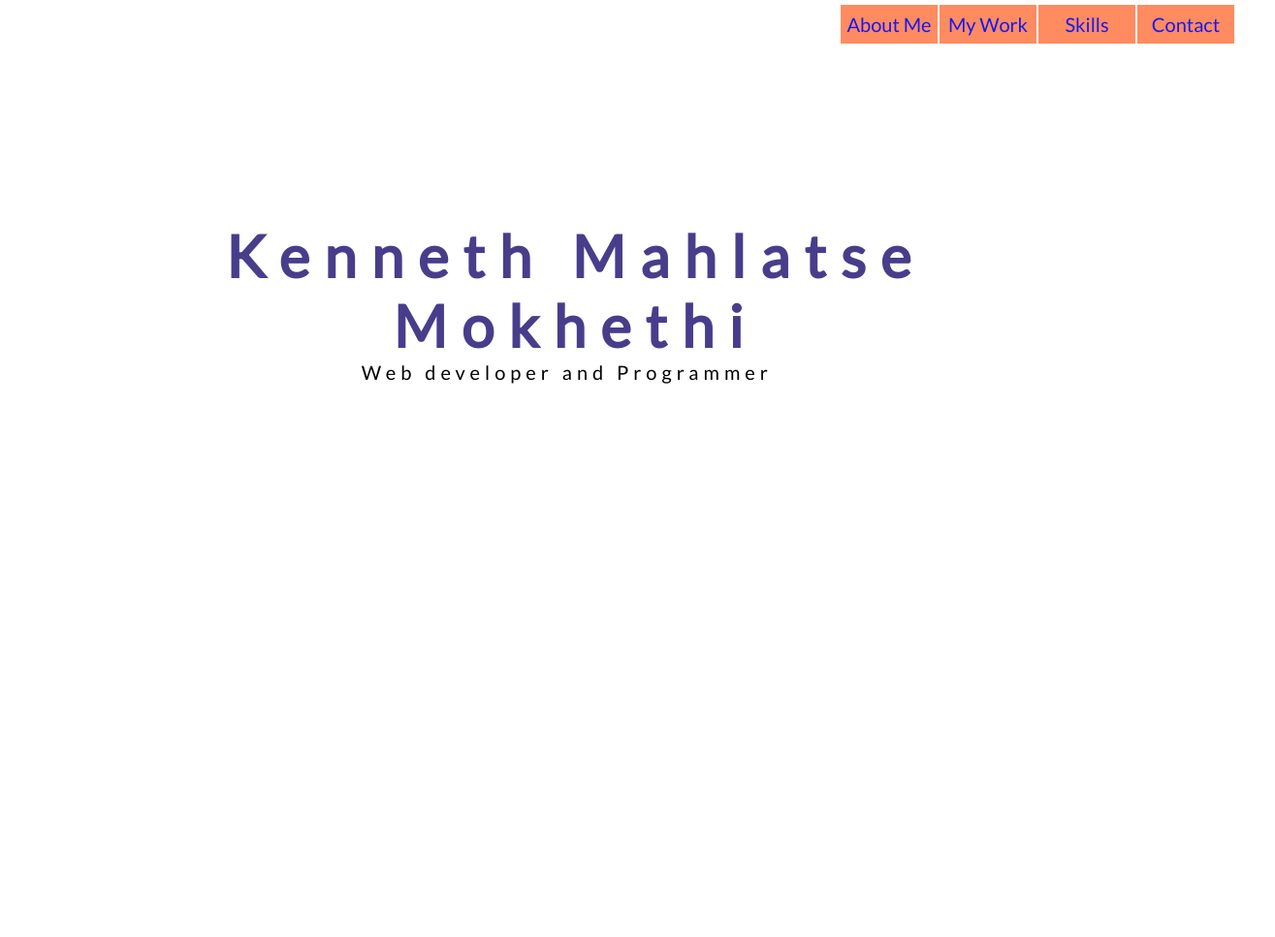
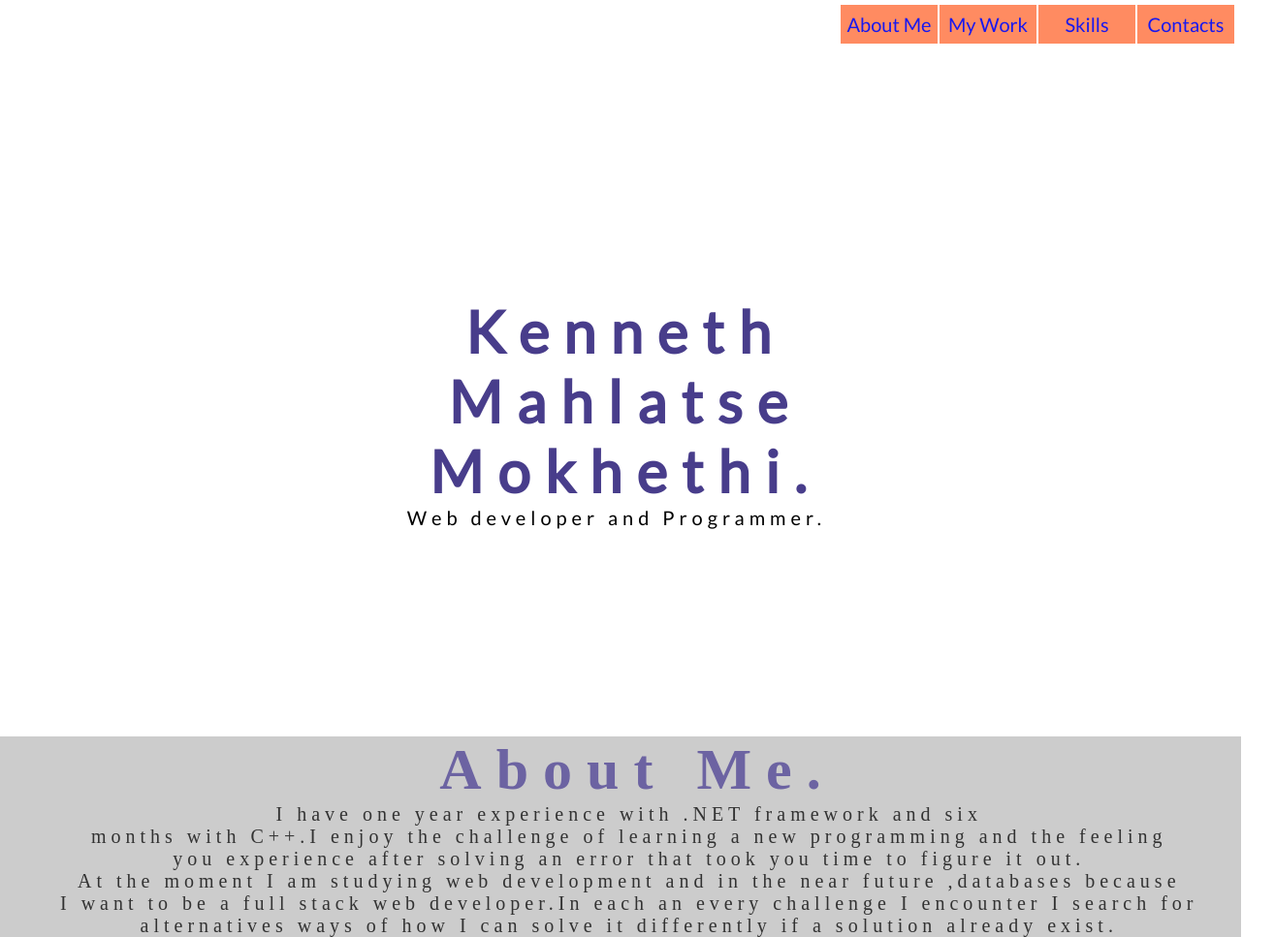
Before and after one commit to kennethmokhethi/portfolio.github.io, a plain HTML site: page index.html in a window 1280 px wide. Shown: the whole page at 97% size, 1315 px wide, since content can reach past the window. Before the commit the page ends 800 px from the top, so only its background shows below. Drawn offline with Linux system fonts and the light colour scheme.

Commit message:
Added the about Me section

```diff
--- a/index.css
+++ b/index.css
@@ -61,8 +61,8 @@ nav ul li a:hover{
 /* Text area properties */
 .textArea{
   position:absolute;
-  top:45%;
-  left:45%;
+  top:60%;
+  left:49%;
   transform:translate(-50%,-50%);
   text-align:center;
   font-size:1rem;
@@ -90,3 +90,18 @@ nav ul li a:hover{
   letter-spacing: 0.5rem;
   margin-right:-1.75rem;
 }
+
+
+.aboutMe{
+  background: silver;
+  opacity:0.8;
+}
+section .heading{
+  text-align: center;
+}
+
+section .headingSub{
+  text-align: center;
+  font-size:2rem;
+  font-weight:400;
+}
--- a/index.html
+++ b/index.html
@@ -17,24 +17,42 @@
       <nav>
         <ul >
 
-                <li><a href="#">About Me </a></li>
-                <li><a href="#">My Work </a></li>
-                <li><a href="#">Skills </a></li>
-                <li><a href="#">Contact </a></li>
+                <li><a href="aboutMe">About Me </a></li>
+                <li><a href="/otherHtmlPages/myWork.html">My Work </a></li>
+                <li><a href="/otherHtmlPages/skills.html">Skills </a></li>
+                <li><a href="/otherHtmlPages/contact.html">Contacts </a></li>
 
         </ul>
       </nav>
 
       <div class="textArea">
         <h1 class="primaryHeading">
-          <span class="heading">Kenneth Mahlatse Mokhethi</span>
-          <span class="headingSub">Web developer and Programmer</span>
+          <span class="heading">Kenneth Mahlatse Mokhethi.</span>
+          <span class="headingSub">Web developer and Programmer.</span>
         </h1>
+      </div>
+    </header>
+
+    <section>
+      <div class="aboutMe">
+          <h1 class="primaryHeading2">
+              <span class="heading">About Me.</span>
+              <span class="headingSub">I have one year experience with .NET framework and six <br>
+              months with C++.I enjoy the challenge of learning a new  programming and the feeling<br>
+            you experience after solving an error that took you time to figure it out.<br>
+          At the moment I am studying web development and in the near future ,databases because <br>
+        I want to be a full stack web developer.In each an every challenge I encounter I search for <br>
+      alternatives ways of how I can solve it differently if a solution already exist.</span>
+            </h1>
+
+
       </div>
 
 
 
-    </header>
+
+
+    </section>
 
 
 
```
Also changed, not shown: otherHtmlPages/aboutMe.html (+10 -0 lines).
